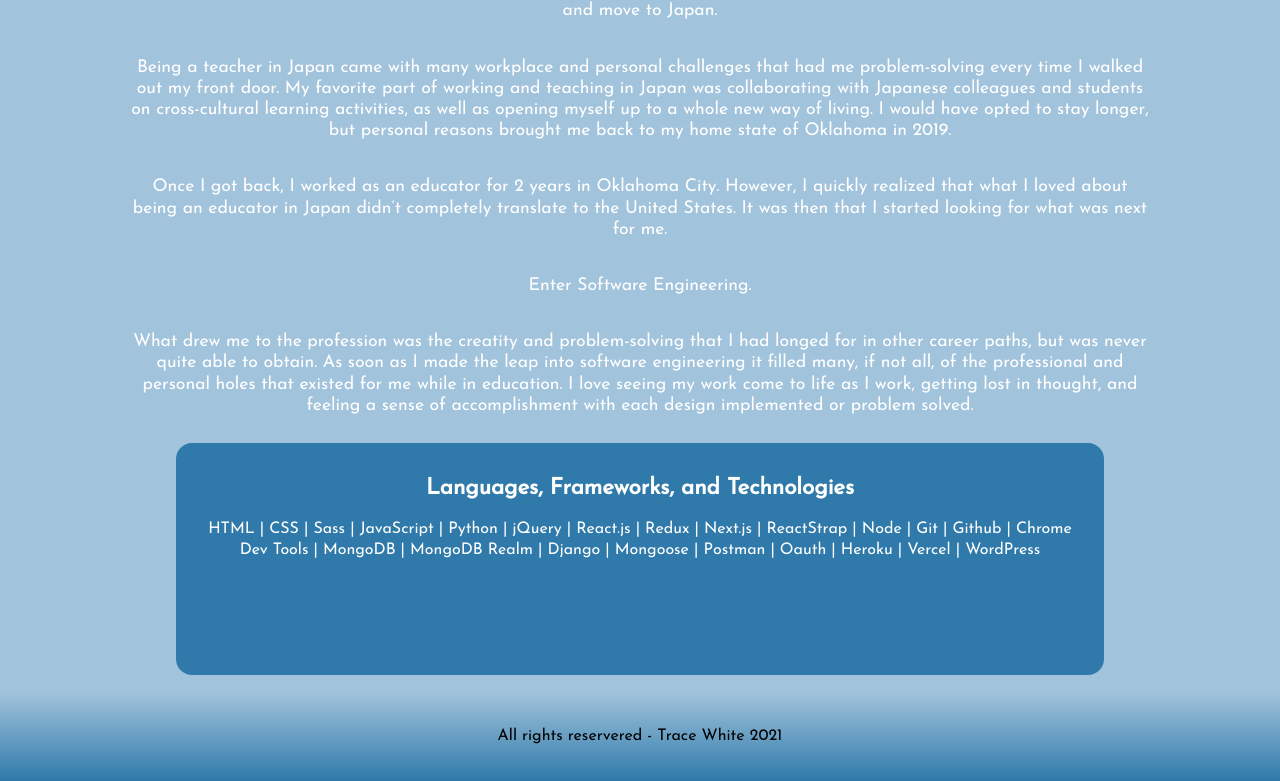
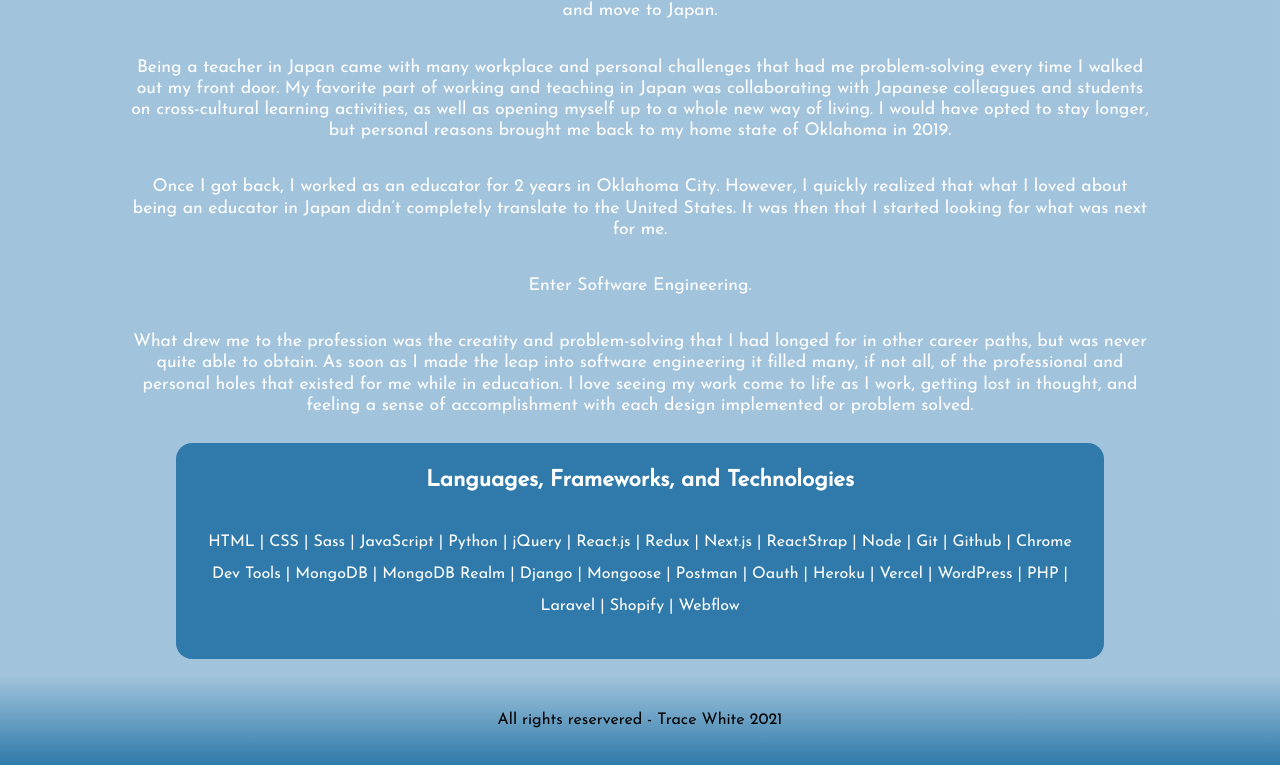
Before and after one commit to traceannwhite/software-engineering-portfolio, a Next.js app: page / in a window 1280 px wide. Shown: the part 1930-2711 px from the top of the page. Built offline with nearby package versions, Linux system fonts and the light colour scheme; a web font is replaced by a local one.

Commit message:
added tech info and scrollbar

```diff
--- a/components/Skills.js
+++ b/components/Skills.js
@@ -3,11 +3,11 @@ import Link from "next/link";
 export default function Skills() {
   return (
     <div>
-      <p>
+      <p className="skills">
         HTML | CSS | Sass | JavaScript | Python | jQuery | React.js | Redux |
         Next.js | ReactStrap | Node | Git | Github | Chrome Dev Tools | MongoDB
         | MongoDB Realm | Django | Mongoose | Postman | Oauth | Heroku | Vercel
-        | WordPress
+        | WordPress | PHP | Laravel | Shopify | Webflow
       </p>
     </div>
   );
--- a/styles/Home.module.sass
+++ b/styles/Home.module.sass
@@ -73,9 +73,6 @@
     margin: auto
     background-color: transparent
     color: white
-    // width: 350px
-    // height: 80vh
-    // padding: 1em
     font-size: 1.1em
     line-height: 1.2em
 
@@ -85,15 +82,30 @@
   line-height: 1.3em
 
 .tech
-  padding: 1em
+  padding: .5em 1em
   margin: 0 auto 1em auto
   text-align: center
+  display: flex
+  flex-direction: column
+  align-items: center
   background-color: #2f7aaa
   border-radius: 1em
   color: white
   width: 290px
-  height: 385px
-  line-height: 1.3em
+  height: 400px
+  line-height: 2em
+  overflow-y: scroll
+  .skills
+    line-height: 2em
+
+.tech::-webkit-scrollbar
+  background-color: #2f7aaa
+  border-radius: 0 1em 1em 0
+
+.tech::-webkit-scrollbar-thumb
+  background-color: white
+  border-radius: 1em
+
 
 .projectstitle
   text-align: center
@@ -149,8 +161,12 @@
 @media (max-width: 420px)
   .content
     height: 100vh
+
   .biosnippet
     display: none
+
+  .aboutcontainer
+    padding: 2em
 
 @media (min-width: 750px)
 
--- a/styles/ProjectPage.module.sass
+++ b/styles/ProjectPage.module.sass
@@ -53,6 +53,8 @@
     display: flex
     justify-content: center
 
+    .a
+        color: black
 
 
 @media (max-width: 500px)
```
